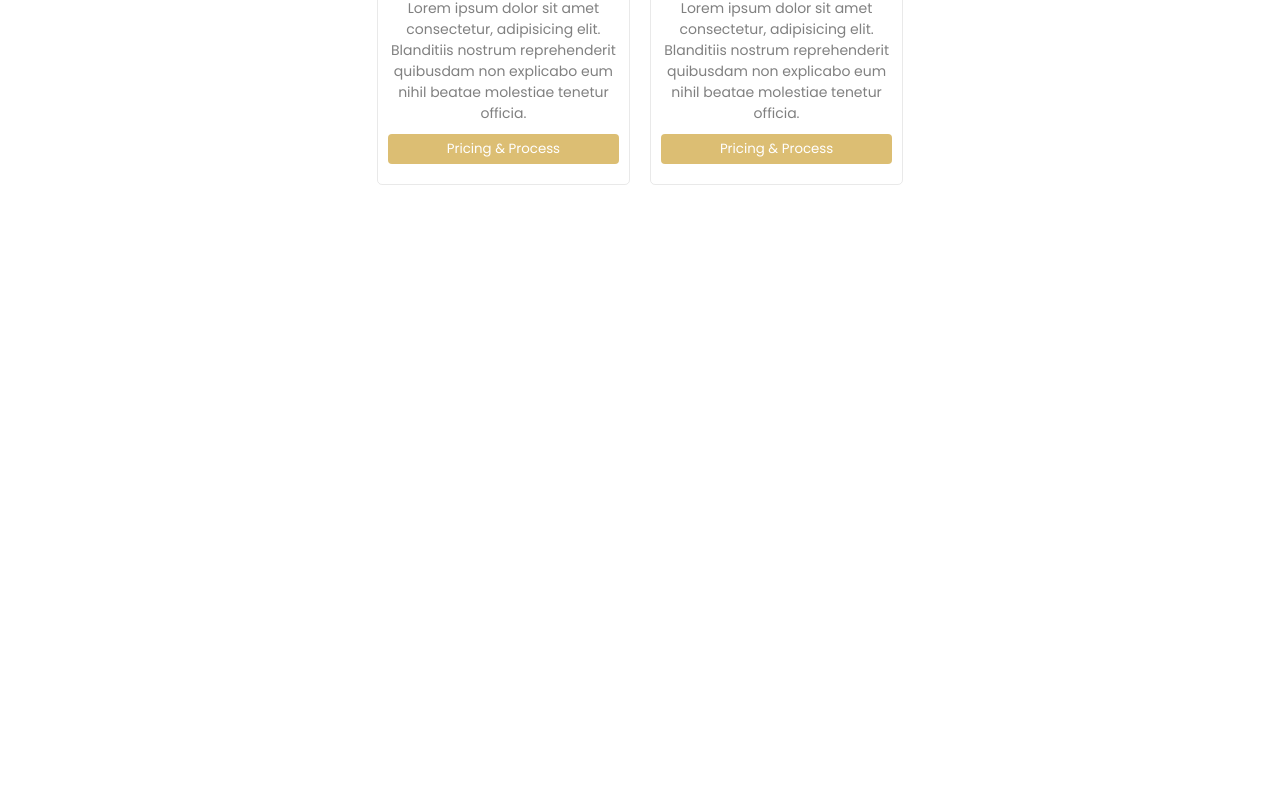
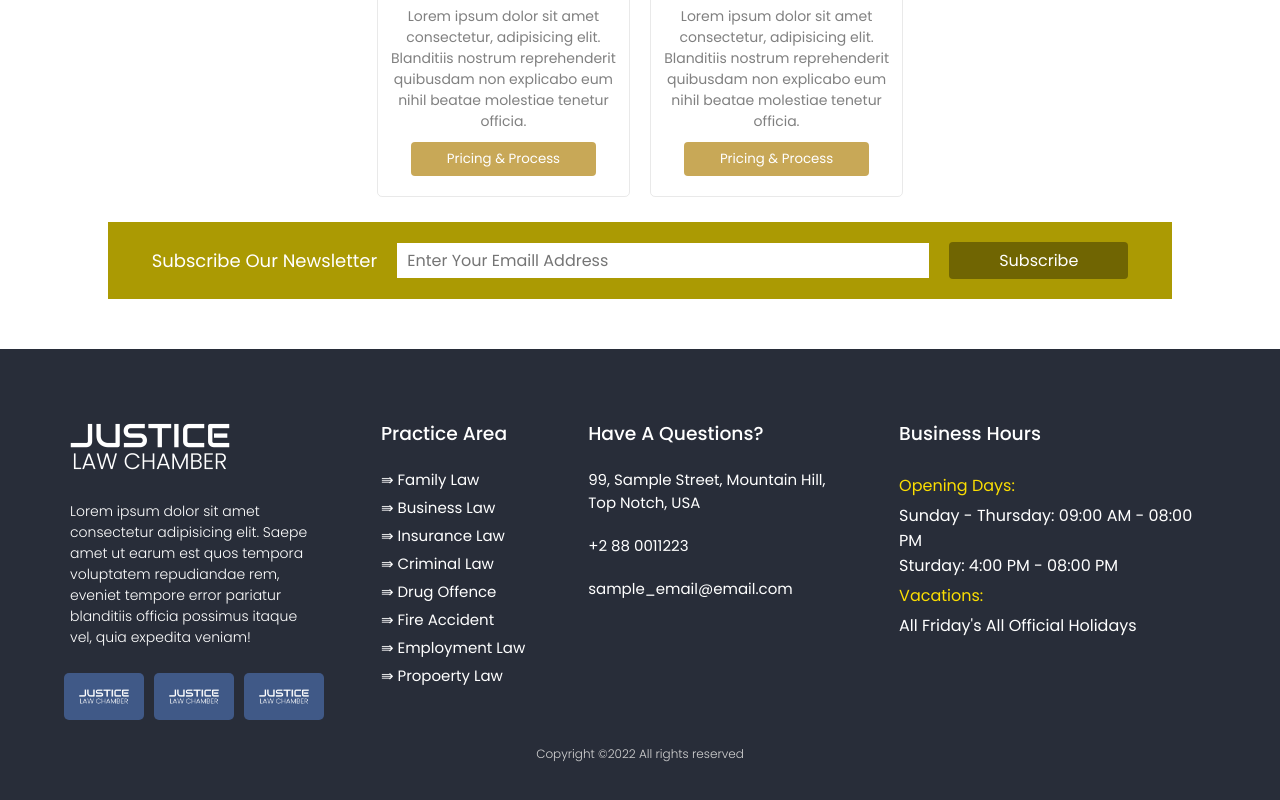
Before and after one commit to awalhossainPro/justicelawchamber, a React (Create React App) app: page / in a window 1280 px wide. Shown: the part 2279-3079 px from the top of the page. Before the commit the page ends 2489 px from the top, so only its background shows below. Built offline with nearby package versions, Linux system fonts and the light colour scheme.

Commit message:
Update Footer Section

```diff
--- a/src/App.js
+++ b/src/App.js
@@ -17,7 +17,7 @@ function App() {
           <Route path='/practicearea' element={<Practice></Practice>}></Route>
           <Route path='/blog' element={<Blog></Blog>}></Route>
         </Routes>
-      {/* <Footer></Footer> */}
+      <Footer></Footer>
     </div>
   );
 }
--- a/src/components/Pages/Home/Home.js
+++ b/src/components/Pages/Home/Home.js
@@ -49,6 +49,13 @@ const Home = () => {
 
             <h1 style={{color:'#fff', textAlign:'center', padding:'5px 0', background:'#ab9a03', margin:'0 7%', fontWeight:'400'}}>Practice Areas (Services)</h1>
             <Services></Services>
+            <div className='subscribe-us'>
+                <form>
+                    <span>Subscribe Our Newsletter</span>
+                    <input type="email" name="email-subscribe" id="" placeholder='Enter Your Emaill Address' />
+                    <button className='btn-subscribe'>Subscribe</button>
+                </form>
+            </div>
         </div>
     );
 };
--- a/src/components/Pages/Home/Module.Home.css
+++ b/src/components/Pages/Home/Module.Home.css
@@ -124,3 +124,38 @@ body{
     font-size: 14px;
     margin-top: 5px;
 }
+
+.subscribe-us{
+    margin: 0 auto;
+    width: 80%;
+    background-color: #ab9a03;
+    padding: 20px;
+    margin-bottom: 50px;
+}
+
+.subscribe-us > form{
+    display: flex;
+    justify-content: center;
+    align-items: center;
+}
+
+.subscribe-us > form > span{
+    font-size: 18px;
+}
+
+.subscribe-us > form > input[type='email']{
+    width: 50%;
+    border: none;
+    font-size: 16px;
+    padding: 5px 10px;
+    margin: 0 20px;
+}
+
+.subscribe-us > form > button{
+    background-color: #706502;
+    border: none;
+    border-radius: 4px;
+    padding: 6px 50px;
+    font-size: 16px;
+    color: white;
+}
--- a/src/components/Pages/Home/Module.Services.css
+++ b/src/components/Pages/Home/Module.Services.css
@@ -1,7 +1,5 @@
 .practice-area{
     padding: 2% 7%;
-    /* display: grid;
-    grid-template-columns: 25% 25% 25% 25%; */
     display: flex;
     flex-wrap: wrap;
     gap: 20px;
@@ -17,11 +15,10 @@
     text-align: center;
     color: black;
     padding: 20px 10px;
-    transition: 300ms;
 }
 
 .practice:hover{
-    background-image: linear-gradient(to bottom right, rgba(221, 255, 162, 0.5), rgba(0, 116, 249, 0.2));
+    background-image: linear-gradient(to bottom right, rgb(221, 255, 162, 0.6), rgba(255, 166, 166, 0.3));
     box-shadow: 3px 3px 7px rgba(1, 81, 103, 0.2);
 }
 
@@ -51,9 +48,9 @@
 }
 
 .practice > button{
-    background-color: rgb(220, 190, 115);
-    width: 100%;
-    padding: 5px 0;
+    background-color: rgb(200, 168, 87);
+    width: 80%;
+    padding: 7px 0;
     color: #fff;
     border: none;
     border-radius: 4px;
@@ -62,3 +59,7 @@
     font-weight: 400;
     cursor: pointer;
 }
+
+.practice > button:hover{
+    background-color: rgb(172, 141, 61);
+}
--- a/src/components/Shared/Footer/Footer.js
+++ b/src/components/Shared/Footer/Footer.js
@@ -1,9 +1,67 @@
 import React from 'react';
+import logo from '../../../images/logo-white.png';
+import './Module.Footer.css';
 
 const Footer = () => {
     return (
-        <div>
-            <h2>Footer Section</h2>
+        <div className='footer-section'>
+            <div className='footer-main'>
+                <div className='logo-social-link'>
+                    <img src={logo} width={160} className='footer-top' alt="" />
+                    <p>
+                        Lorem ipsum dolor sit amet consectetur adipisicing elit. Saepe amet ut earum est quos tempora voluptatem repudiandae rem, eveniet tempore error pariatur blanditiis officia possimus itaque vel, quia expedita veniam!
+                    </p>
+                    <div className='social-icon'>
+                        <img src={logo} width={50} alt="" />
+                        <img src={logo} width={50} alt="" />
+                        <img src={logo} width={50} alt="" />
+                    </div>
+                </div>
+
+                <div className='practice-area-list'>
+                    <h3 className='footer-top'>Practice Area</h3>
+                    <p>&#8667; Family Law</p>
+                    <p>&#8667; Business Law</p>
+                    <p>&#8667; Insurance Law</p>
+                    <p>&#8667; Criminal Law</p>
+                    <p>&#8667; Drug Offence</p>
+                    <p>&#8667; Fire Accident</p>
+                    <p>&#8667; Employment Law</p>
+                    <p>&#8667; Propoerty Law</p>
+                </div>
+
+                <div className='question-address'>
+                    <h3 className='footer-top'>Have A Questions?</h3>
+                    <p>
+                        99, Sample Street, Mountain Hill, Top Notch, USA
+                    </p>
+                    <p>
+                        +2 88 0011223
+                    </p>
+                    <p>
+                        sample_email@email.com
+                    </p>
+                </div>
+
+                <div className='business-time'>
+                    <h3 className='footer-top'>Business Hours</h3>
+                    <div>
+                        <p>Opening Days:</p>
+                        <span className='time'>
+                            Sunday - Thursday: 09:00 AM - 08:00 PM
+                            <br />
+                            Sturday: 4:00 PM - 08:00 PM
+                        </span>
+                        <p className='vacation-text'>Vacations:</p>
+                        <span>
+                            All Friday's All Official Holidays
+                        </span>
+                    </div>
+                </div>
+            </div>
+            <div className='copyright-area'>
+                Copyright &copy;2022 All rights reserved
+            </div>
         </div>
     );
 };
--- a/src/components/Shared/Footer/Module.Footer.css
+++ b/src/components/Shared/Footer/Module.Footer.css
@@ -0,0 +1,63 @@
+.footer-section{
+    background-color: rgb(40, 45, 57);
+    padding: 50px 70px;
+}
+
+.footer-main{
+    display: grid;
+    grid-template-columns: 3fr 2fr 3fr 3fr;
+    justify-content: space-around;
+}
+
+.footer-top{
+    padding: 20px 0;
+    font-weight: 500;
+}
+
+.logo-social-link{
+    width: 80%;
+}
+
+.logo-social-link > p{
+    font-weight: 300;
+    font-size: 14px;
+    margin-bottom: 20px;
+}
+
+.social-icon{
+    display: flex;
+    justify-content: center;
+}
+
+.social-icon > img{
+    padding: 15px;
+    background-color: rgb(64, 89, 135);
+    margin: 5px;
+    border-radius: 5px;
+    cursor: pointer;
+}
+
+.practice-area-list > p{
+    font-size: 15px;
+    margin-bottom: 5px;
+}
+
+.question-address > p{
+    width: 80%;
+    margin-bottom: 20px;
+    font-weight: 400;
+    font-size: 15px;
+}
+
+.business-time > div > p{
+    color: rgb(251, 222, 2);
+    margin: 5px 0;
+}
+
+.copyright-area{
+    font-size: 12px;
+    font-weight: 300;
+    text-align: center;
+    color: lightgrey;
+    margin-top: 20px;
+}
```
